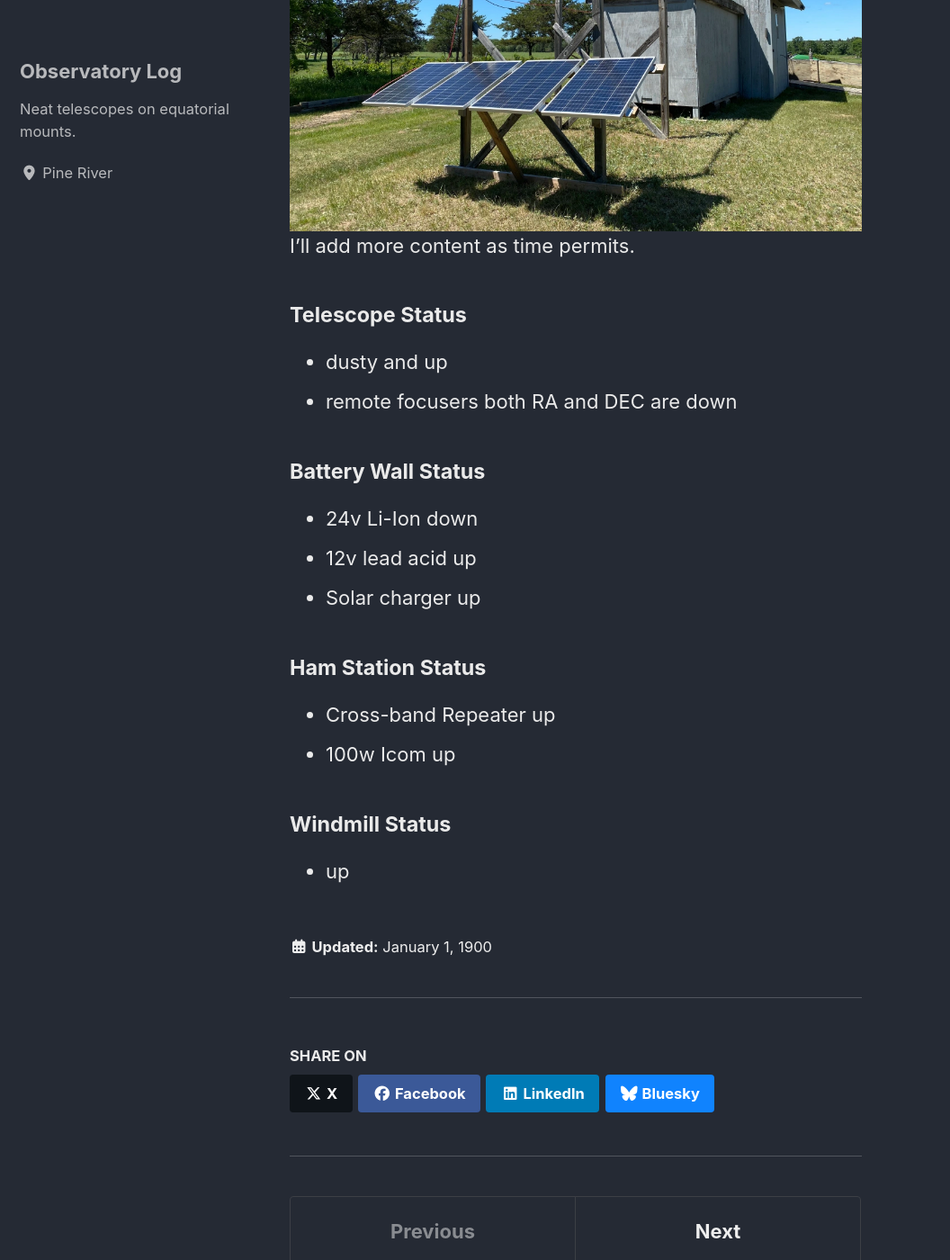
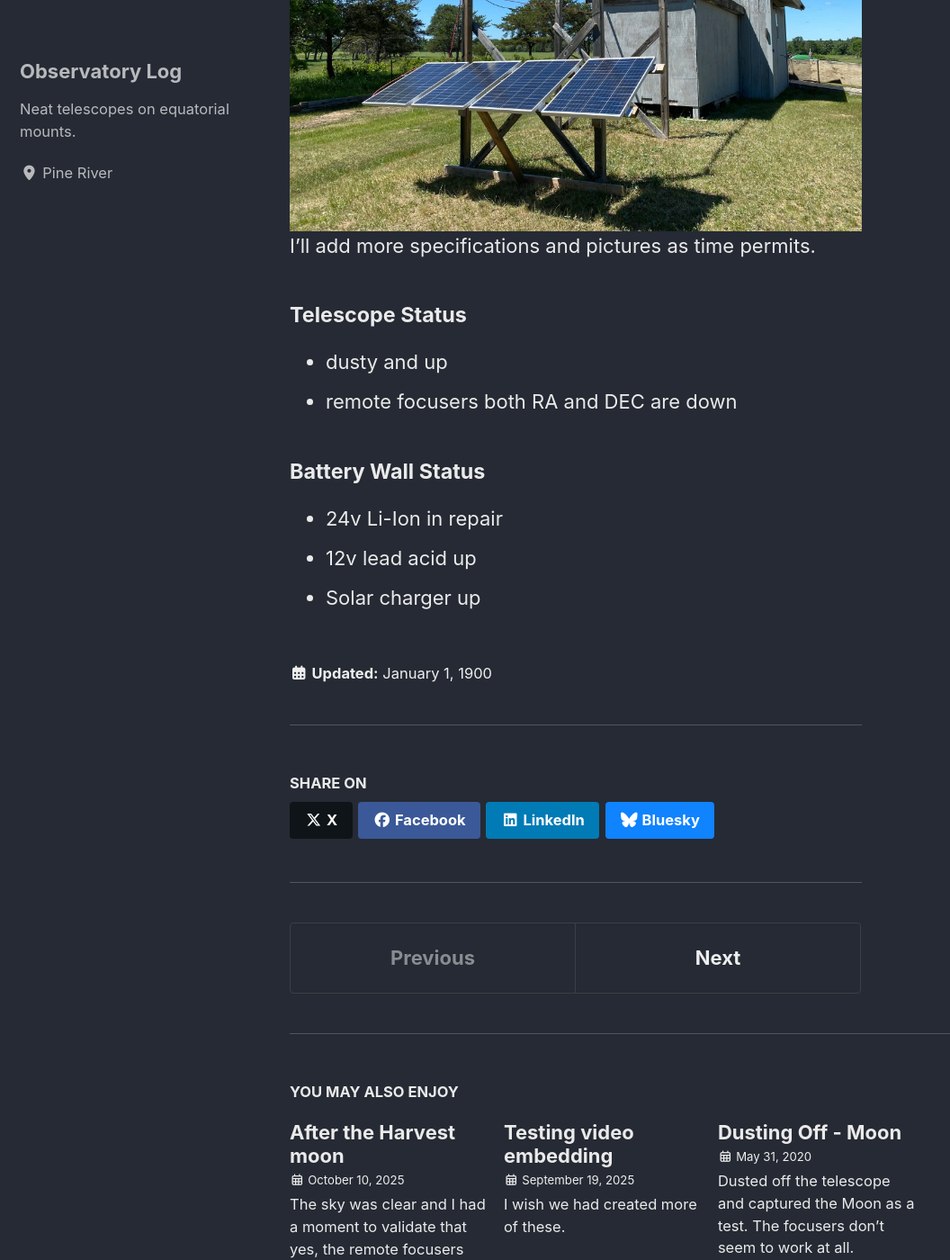
Before and after one commit to ethos101/ethos101.github.io, a Jekyll site: the page built from _posts/1900-01-01-about.md, in a window 1280 px wide and 1400 px high, scrolled down 421 px. Shown: the whole window at 90% size, without its empty margins (0-1056 px from the left). Built offline with Jekyll 4.4.1, drawn with Linux system fonts in a browser that asks for light colours; cached includes are drawn as plain includes; some of the changed text lies outside the part shown.

Commit message:
Update 1900-01-01-about.md

```diff
--- a/_posts/1900-01-01-about.md
+++ b/_posts/1900-01-01-about.md
@@ -1,22 +1,15 @@
 ---
-title: Willow Creek Observatory
+title: Current Status
 date: 1900-01-01
 ---
 ![Observatory](/images/img_8396.webp)
-I'll add more content as time permits.
+I'll add more specifications and pictures as time permits.
 
 #### Telescope Status
 - dusty and up
 - remote focusers both RA and DEC are down
 
 #### Battery Wall Status
-- 24v Li-Ion down
+- 24v Li-Ion in repair
 - 12v lead acid up
 - Solar charger up
-
-#### Ham Station Status
-- Cross-band Repeater up
-- 100w Icom up
-
-#### Windmill Status
-- up
```
